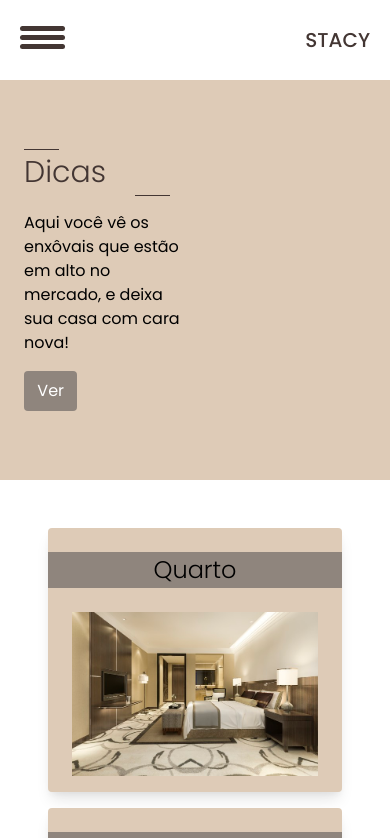
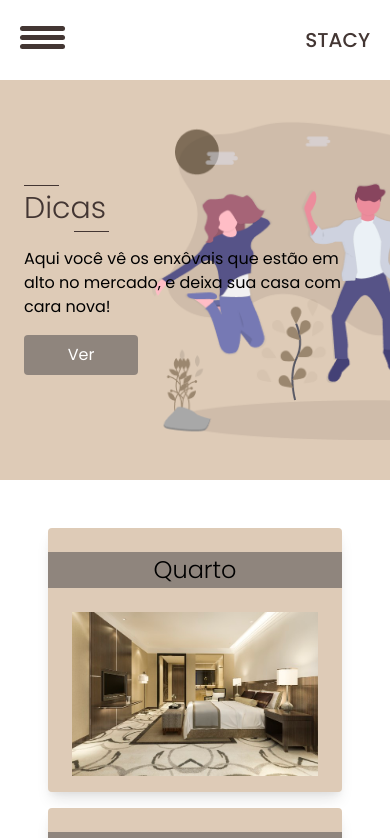
Before and after one commit to Th3mike/projeto-integrador, a Nuxt app: page /dicas in a window 390 px wide. Shown: the top 838 px of the page. Built offline with nearby package versions, Linux system fonts and the light colour scheme.

Commit message:
Ajustes banner dicas, home, responsivo contato

```diff
--- a/components/Form.vue
+++ b/components/Form.vue
@@ -142,4 +142,11 @@ width: 35px;
 right: 14px;
 background-color: #433633;
 }
+
+
+@media only screen and (max-width: 699px) {
+article{
+  width: 100%;
+}
+}
 </style>
--- a/components/Map.vue
+++ b/components/Map.vue
@@ -8,4 +8,11 @@
 iframe{
   width: 40%;
 }
+
+@media only screen and (max-width: 699px) {
+iframe{
+  width: 100%;
+  margin-top: 20px;
+}
+}
 </style>
--- a/components/Produtos.vue
+++ b/components/Produtos.vue
@@ -142,9 +142,16 @@ background-color: #DECBB7 ;
  .container{
    width: 100%;
  }
+ ul{
+   display: grid;
+   grid-template-columns: 1fr 1fr;
+   column-gap: 20px;
+ }
+
   ul li{
-  width: 150px;
-  height: 210px;
+  width: auto;
+  height: auto;
+  min-height: 220px;
 }
 ul li div:nth-child(1)
 {
--- a/components/SectionForm.vue
+++ b/components/SectionForm.vue
@@ -10,5 +10,9 @@
 </template>
 
 <style scoped>
-
+@media only screen and (max-width: 699px) {
+section{
+  flex-direction: column;
+}
+}
 </style>
--- a/components/TitleDicas.vue
+++ b/components/TitleDicas.vue
@@ -17,7 +17,7 @@ content: "";
 display: block;
 height: 1px;
 width: 35px;
-right: 14px;
+right: 75px;
 background-color: #433633;
 }
 
--- a/components/bannerdicas.vue
+++ b/components/bannerdicas.vue
@@ -1,48 +1,42 @@
 <template>
-<article class="banner px-6 flex justify-center items-center">
- <div class="container">
+  <article class="banner px-6 flex justify-center items-center">
+    <div class="container ">
+
       <section class="flex flex-col">
-        <TitleDicas/>
-          <p class=""> Aqui você vê os enxôvais que estão em alto no mercado, e deixa sua casa com cara nova!</p>
+        <TitleDicas />
+          <p class="">Aqui você vê os enxôvais que estão em alto no mercado, e deixa sua casa com cara nova!</p>
           <nuxt-link to="" class="w-1/3 flex items-center justify-center rounded text-bg-marrom-800 text-white mt-4 px-6 py-2">Ver</nuxt-link>
       </section>
+
     </div>
-    <!--Imagem do banner-->
-  <div class="flex justify-center items-center banner px-6">
-    <div class="fotobanner">
-       <img src="../assets/bannerdicas.png">
-    </div>
-
-  </div>
   </article>
 </template>
 
 
 <style scoped>
-.banner{
+section{
+  width: 50%;
+}
+
+.banner {
   width: 100%;
   height: 400px;
-  background-color: #DECBB7;
   background-size: cover;
   background-position: center;
   background-repeat: no-repeat;
 }
-.fotobanner{
-  width: 469px;
-  height: 336px;
+.banner-dicas {
+  background-image: url("../assets/bannerDicas.png");
 }
 
-@media only screen and (max-width: 896px) {
-  .fotobanner{
-    display: none;
-  }
-  .container{
-    display: flex;
-    justify-content: center;
-    align-items: center;
-  }
-.banner{
-  background-color: #DECBB7;
+/* ----------------- */
+@media only screen and (max-width: 699px) {
+  /* Configurações do menus no mobile*/
+section{
+  width: 100%;
 }
+
+  /* -------------Conteúdo---------------- */
+
 }
 </style>
--- a/components/newsletter.vue
+++ b/components/newsletter.vue
@@ -46,7 +46,18 @@
 
 }
 /* Extra small devices (phones, 600px and down) */
-@media only screen and (max-width: 1096px) {
-
+@media only screen and (max-width: 699px) {
+  article{
+    margin-top: 16rem;
+    height: auto;
+    padding: 10px 20px ;
+  }
+  section{
+    flex-direction: column;
+    height: auto;
+  }
+  .news{
+  width: 100%;
+}
 }
 </style>
--- a/pages/dicas.vue
+++ b/pages/dicas.vue
@@ -1,6 +1,6 @@
 <template>
 <main>
-  <Bannerdicas class=""/>
+  <Bannerdicas class="banner-dicas"/>
   <Cardsdicas/>
 
   </main>
--- a/pages/index.vue
+++ b/pages/index.vue
@@ -18,9 +18,14 @@
       <div class="content w-8/12 bg-white p-10 rounded mt-20 shadow-lg">
         <h3 class="mb-3 text-lg text-color-title">STACY</h3>
 
-        <p>Lorem Ipsum is simply dummy text of the printing and typesetting industry. Lorem Ipsum has been the industry's standard dummy text ever since the 1500s, when an unknown printer took a galley of type and scrambled it to make a type specimen book. It has survived not only five centuries, but also the leap into electronic typesetting, remaining essentially unchanged. It was popularised in the 1960s with the release of Letraset sheets containing Lorem Ipsum passages, and more recently with desktop publishing
-
-        and scrambled it to make a type specimen book. It has survived not only five centuries, but also the leap into electronic typesetting, remaining essentially unchanged. It was popularised in the 1960s with the release of Letraset sheets containing Lorem Ipsum passages.</p>
+        <p>
+          Somos a Stacy, criada há três anos com o objetivo de trazer elegância e conforto para toda a sua casa, desde o surgimento uma das nossas maiores metas sempre foi levar até você, produtos de qualidade, durabilidade, com preço excelentes.
+<br><br>
+          Temos por toda região de São Paulo, clientes fiéis e satisfeitos com nossos produtos, buscamos pensar
+          na experiência do usuário, para que realmente possamos cumprir nossos objetivos.
+<br>
+          Stacy é formada por um grupo de profissionais altamente qualificados com anos de experiência, em todos nossos setores optamos por ter uma cultura de trabalho em equipe pois, a união faz a força e força é uma qualidade e qualidade é Stacy!
+         </p>
       </div>
       </section>
   </div>
```
Also changed, not shown: assets/bannerdicas.png.
